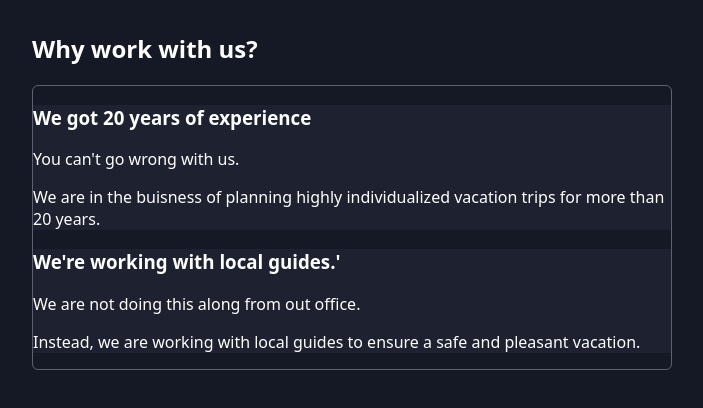
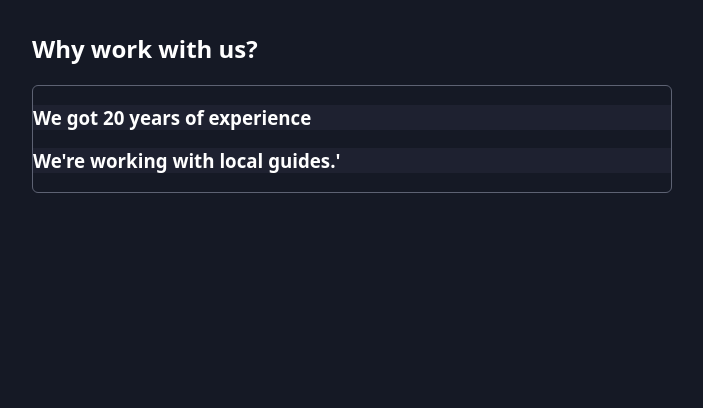
Before and after one commit to ddangmul/React-Patterns, a React (Vite) app: page / in a window 1280 px wide. Shown: the top 408 px of the page, without its empty margins (288-991 px from the left). Built offline with nearby package versions, Linux system fonts and the light colour scheme.

Commit message:
context API, useState로 멀티 컴포넌트 상태 관리

```diff
--- a/src/App.jsx
+++ b/src/App.jsx
@@ -9,6 +9,7 @@
 
         <Accordion className="accordion">
           <AccordionItem
+            id="experience"
             className="accordion-item"
             title="We got 20 years of experience"
           >
@@ -21,6 +22,7 @@
             </article>
           </AccordionItem>
           <AccordionItem
+            id="local-guides"
             className="accordion-item"
             title="We're working with local guides.'"
           >
--- a/src/components/accordion/Accordion.jsx
+++ b/src/components/accordion/Accordion.jsx
@@ -1,3 +1,44 @@
+import { createContext, useState, useContext } from "react";
+
+// Accordion과 모든 연관된 컴포넌트를 다룰 컨텍스트라서 여기에 생성
+const AccordionContext = createContext();
+
+// 사용자 정의 훅 추가 생성 : 컨텍스트 읽기를 쉽고 안전하게 하기 위함
+export function useAccordionContext() {
+  // 컨텍스트 읽고 저장
+  const ctx = useContext(AccordionContext);
+
+  // 보안 강화 : 잘못된 곳에서 훅을 사용하면 에러 전달
+  if (!ctx) {
+    throw new Error(
+      "Accordion-related components must be wrapped by <Accordion>."
+    );
+  }
+
+  return ctx;
+}
+
 export default function Accordion({ children, className }) {
-  return <ul className={className}>{children}</ul>;
+  const [openItemId, setOpenItemId] = useState();
+
+  function openItem(id) {
+    setOpenItemId(id);
+  }
+
+  function closeItem() {
+    setOpenItemId(null);
+  }
+
+  const contextValue = {
+    // 한번에 한가지 항목만 열리게 하므로 id 저장
+    openItemId: openItemId,
+    openItem,
+    closeItem,
+  };
+
+  return (
+    <AccordionContext.Provider value={contextValue}>
+      <ul className={className}>{children}</ul>
+    </AccordionContext.Provider>
+  );
 }
--- a/src/components/accordion/AccordionItem.jsx
+++ b/src/components/accordion/AccordionItem.jsx
@@ -1,8 +1,28 @@
-export default function AccordionItem({ className, title, children }) {
+import { useAccordionContext } from "./Accordion";
+
+export default function AccordionItem({ id, className, title, children }) {
+  const { openItemId, openItem, closeItem } = useAccordionContext();
+
+  const isOpen = openItemId === id;
+
+  function handleClick() {
+    if (isOpen) {
+      closeItem(); // openItemId 상태값을 null로 설정
+    } else {
+      openItem(id); // openItemId 상태값을 해당 항목 id로 설정
+    }
+  }
+
   return (
     <li className={className}>
-      <h3>{title}</h3>
-      <div>{children}</div>
+      <h3 onClick={handleClick}>{title}</h3>
+      <div
+        className={
+          isOpen ? "accordion-item-content open" : "accordion-item-content"
+        }
+      >
+        {children}
+      </div>
     </li>
   );
 }
```
